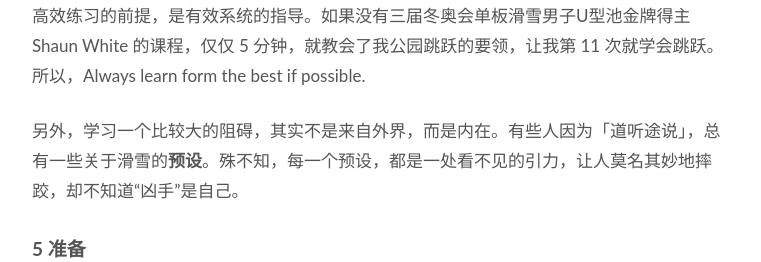
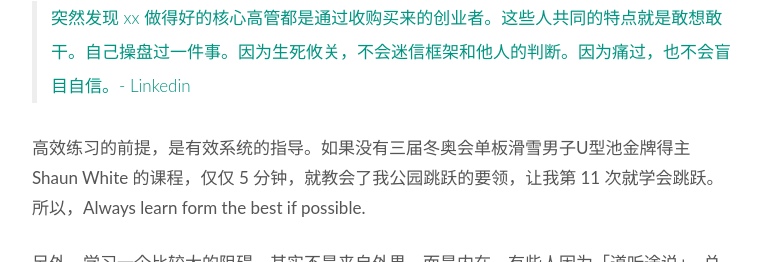
Before and after one commit to WillWang-X/willwang-x.github.io, a Jekyll site: the page built from _posts/blogs/2021-04-06-s-and-adventure.md, in a window 1280 px wide and 900 px high, scrolled down 3453 px, cut to the strip 253-515 px from the top of the window. Shown: the whole strip, without its empty margins (258-1019 px from the left). Built offline with Jekyll 4.4.1, drawn with Linux system fonts in a browser that asks for light colours.

```diff
--- a/_posts/blogs/2021-04-06-s-and-adventure.md
+++ b/_posts/blogs/2021-04-06-s-and-adventure.md
@@ -69,6 +69,8 @@
 
 ![](https://i.imgur.com/hcqo2oK.gif)
 
+> 突然发现 xx 做得好的核心高管都是通过收购买来的创业者。这些人共同的特点就是敢想敢干。自己操盘过一件事。因为生死攸关，不会迷信框架和他人的判断。因为痛过，也不会盲目自信。- Linkedin [](Weixu)
+
 高效练习的前提，是有效系统的指导。如果没有三届冬奥会单板滑雪男子U型池金牌得主 Shaun White 的课程，仅仅 5 分钟，就教会了我公园跳跃的要领，让我第 11 次就学会跳跃。所以，Always learn form the best if possible.
 
 另外，学习一个比较大的阻碍，其实不是来自外界，而是内在。有些人因为「道听途说」，总有一些关于滑雪的**预设**。殊不知，每一个预设，都是一处看不见的引力，让人莫名其妙地摔跤，却不知道“凶手”是自己。
```
